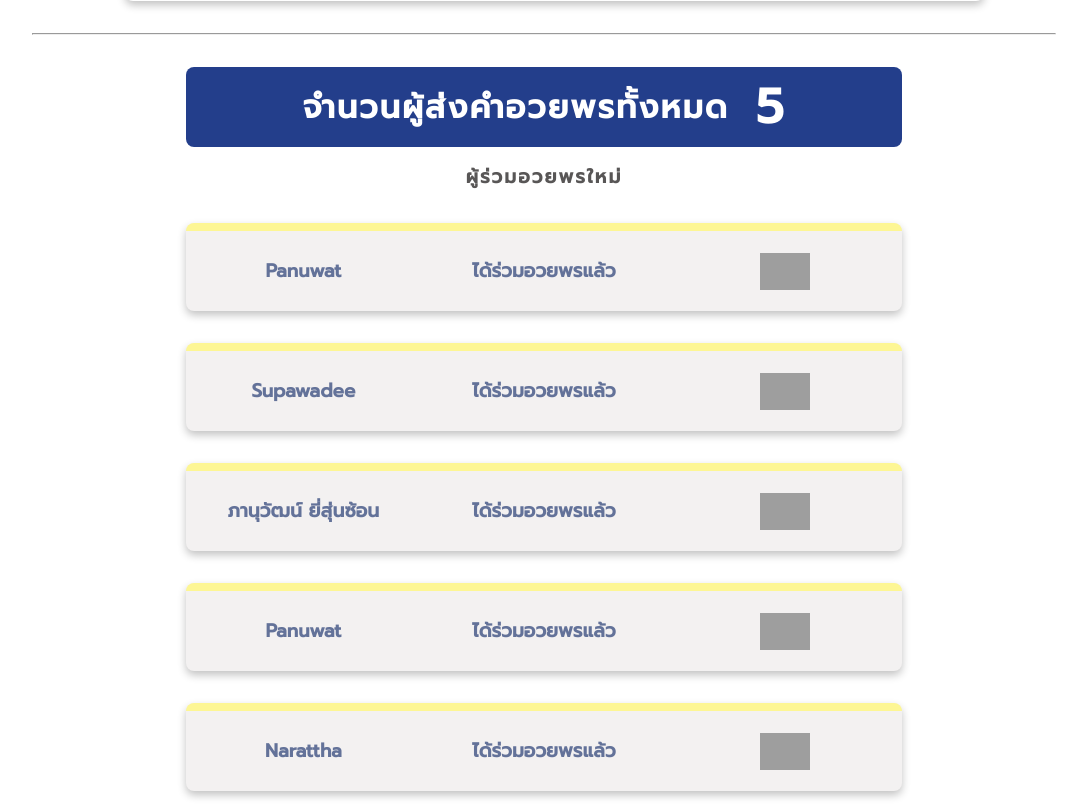
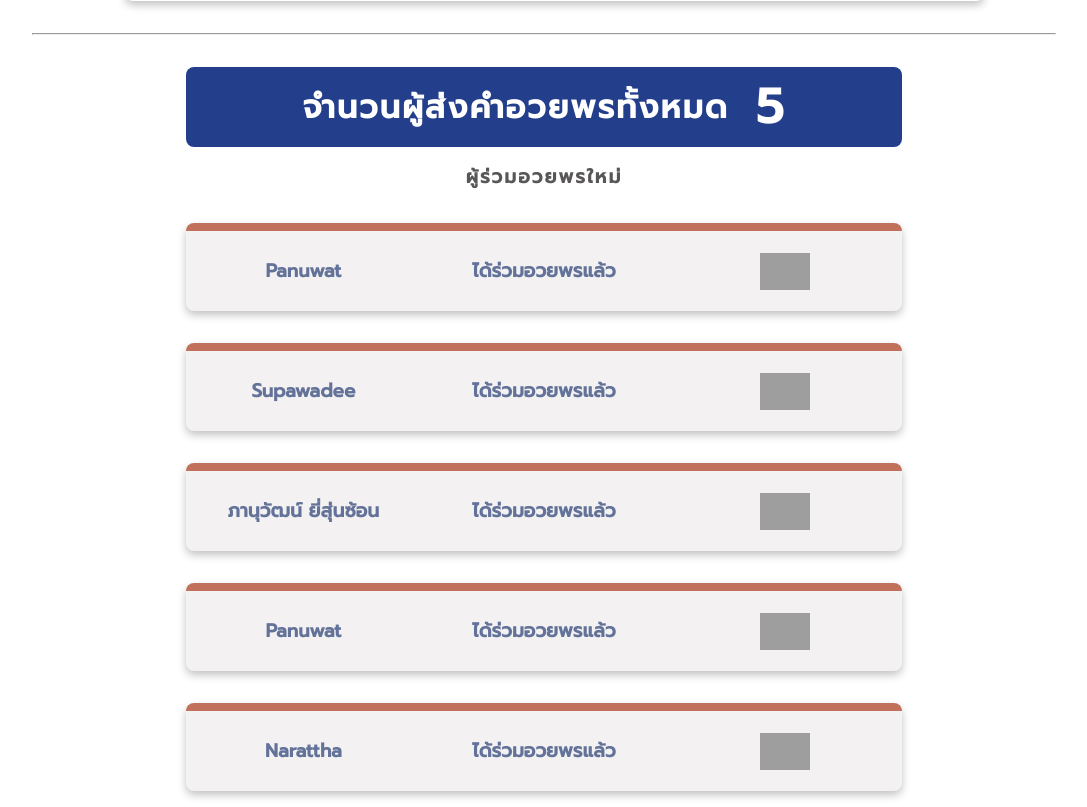
Before and after one commit to kkpanuwat/TeacherDay, a PHP site: page / in a window 1280 px wide. Shown: the part 817-1624 px from the top of the page, without its empty margins (96-1183 px from the left). Run offline with PHP 8.4, Linux system fonts and the light colour scheme; data comes from the database, SQL or seed files in the repository; grey boxes are pictures that could not be loaded.

Commit message:
Update color

```diff
--- a/assets/css/index.css
+++ b/assets/css/index.css
@@ -226,7 +226,7 @@ html {
     height: 5em;
     background-color: #f3f1f1;
     box-shadow: 0 4px 8px var(--color-shadow);
-    border-top: 8px solid rgb(253, 246, 148);
+    border-top: 8px solid rgb(192, 112, 91);
     border-radius: 8px;
     margin: auto;
     display: grid;
```
